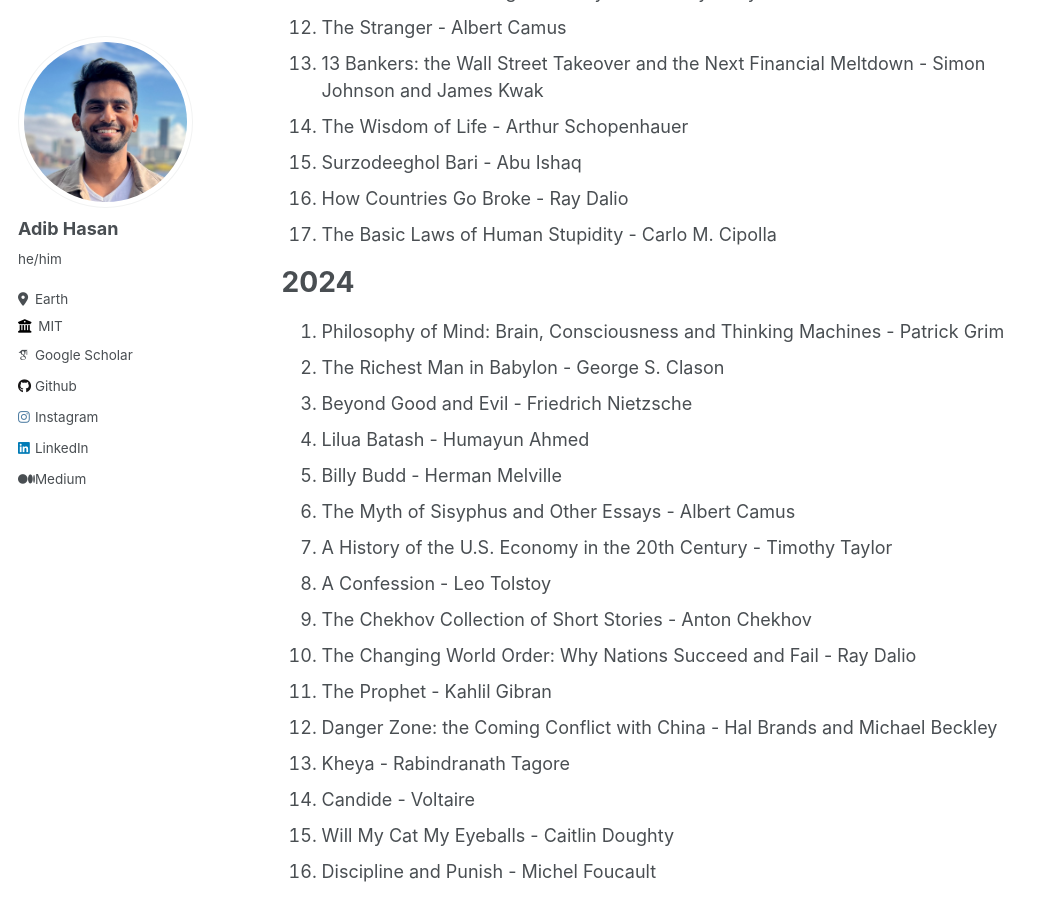
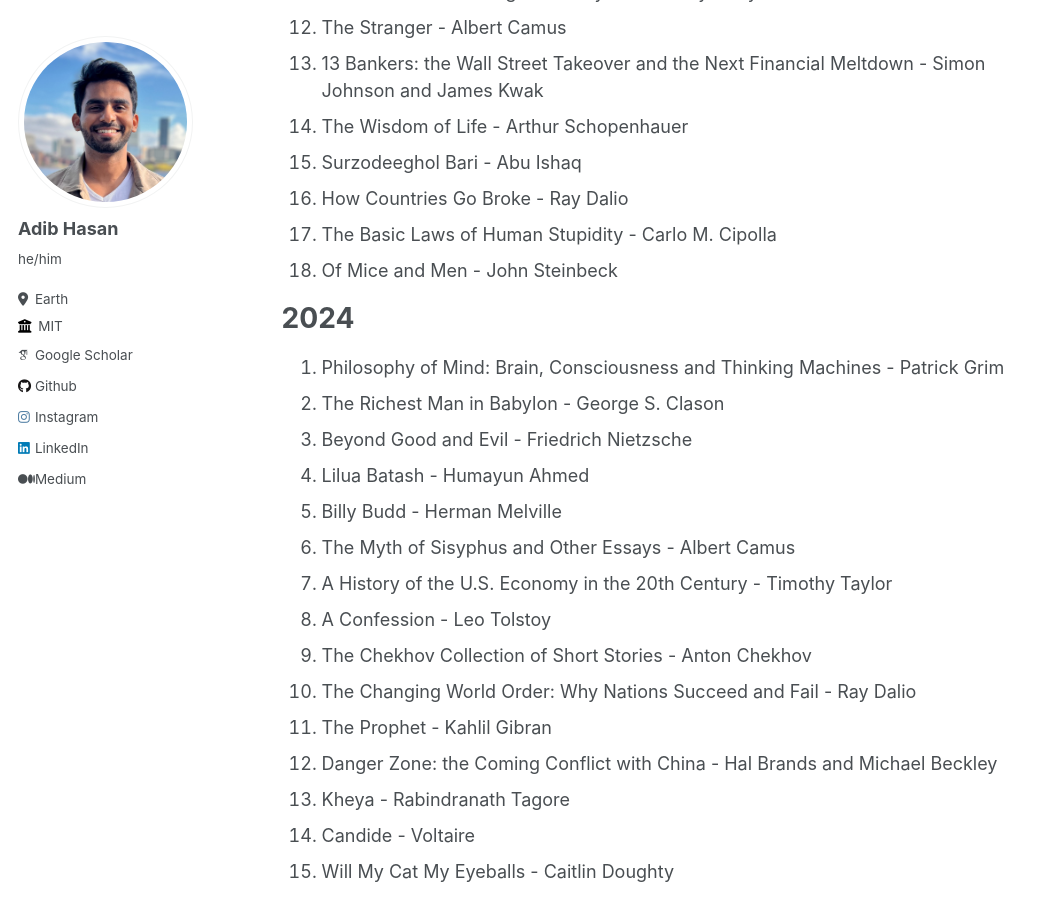
Before and after one commit to Neehan/neehan.github.io, a Jekyll site: the page built from _pages/reading.md, in a window 1280 px wide and 900 px high, scrolled down 722 px. Shown: the whole window, without its empty margins (0-1048 px from the left). Built offline with Jekyll 4.4.1, drawn with Linux system fonts in a browser that asks for light colours; some web fonts are replaced.

Commit message:
Update reading.md

```diff
--- a/_pages/reading.md
+++ b/_pages/reading.md
@@ -25,6 +25,7 @@ Here is what I am currently reading:
 15. Surzodeeghol Bari - Abu Ishaq
 16. How Countries Go Broke - Ray Dalio
 17. The Basic Laws of Human Stupidity - Carlo M. Cipolla
+18. Of Mice and Men -  John Steinbeck
 
 # 2024
 1. Philosophy of Mind: Brain, Consciousness and Thinking Machines - Patrick Grim
```
